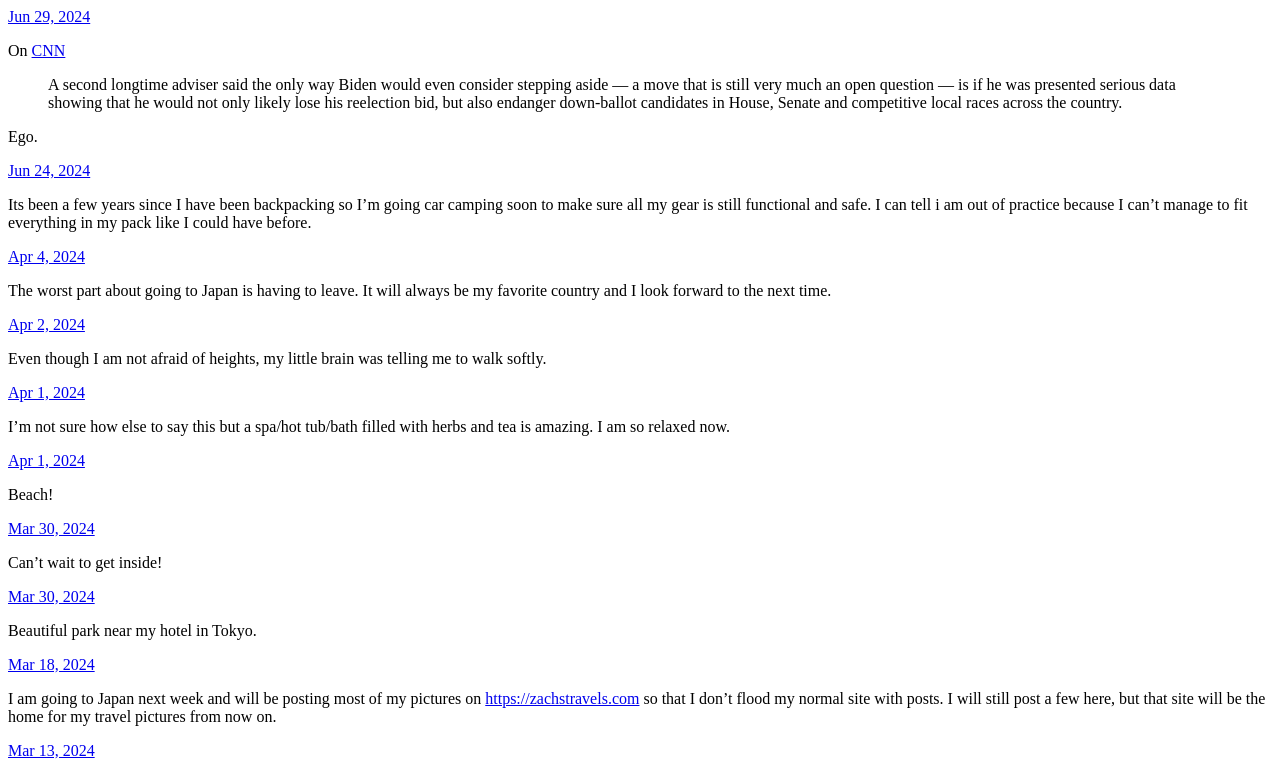
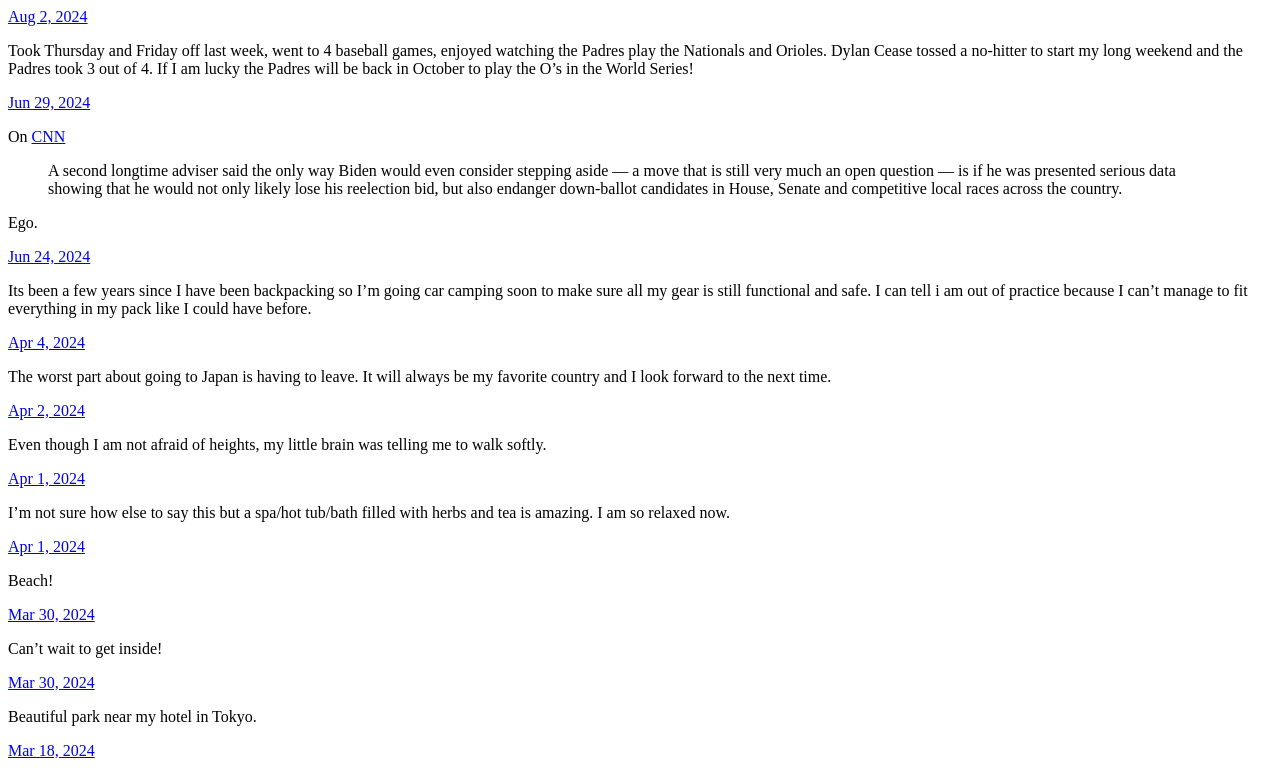
Before and after one commit to zoglesby/microblog, a plain HTML site: page index.html in a window 1280 px wide. Shown: the top 773 px of the page. Drawn offline with Linux system fonts and the light colour scheme.

Commit message:
Archiving from Micro.blog.

```diff
--- a/index.html
+++ b/index.html
@@ -21,6 +21,18 @@
 <div class="h-feed">
 
 
+
+	  <div class="h-entry">
+
+
+		<a href="https://zach.oglesby.co/2024/08/02/took-thursday-and.html" class="u-url"><time class="dt-published" datetime="2024-08-02 11:33:36 -0400">Aug 2, 2024</time></a>
+
+		<div class="e-content">
+			 <p>Took Thursday and Friday off last week, went to 4 baseball games, enjoyed watching the Padres play the Nationals and Orioles. Dylan Cease tossed a no-hitter to start my long weekend and the Padres took 3 out of 4. If I am lucky the Padres will be back in October to play the O&rsquo;s in the World Series!</p>
+<p><!-- raw HTML omitted --><!-- raw HTML omitted --><!-- raw HTML omitted --><!-- raw HTML omitted --></p>
+
+		</div>
+	  </div>
 
 	  <div class="h-entry">
 
```
